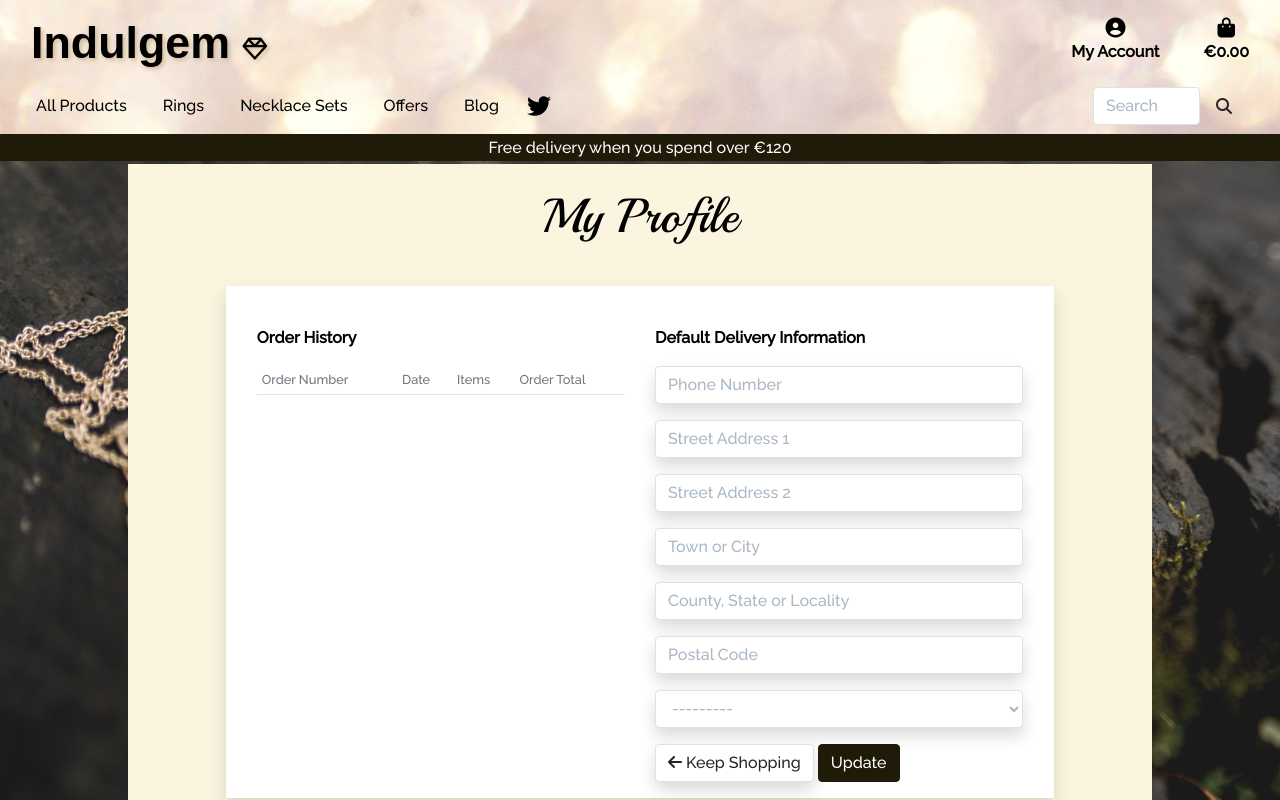
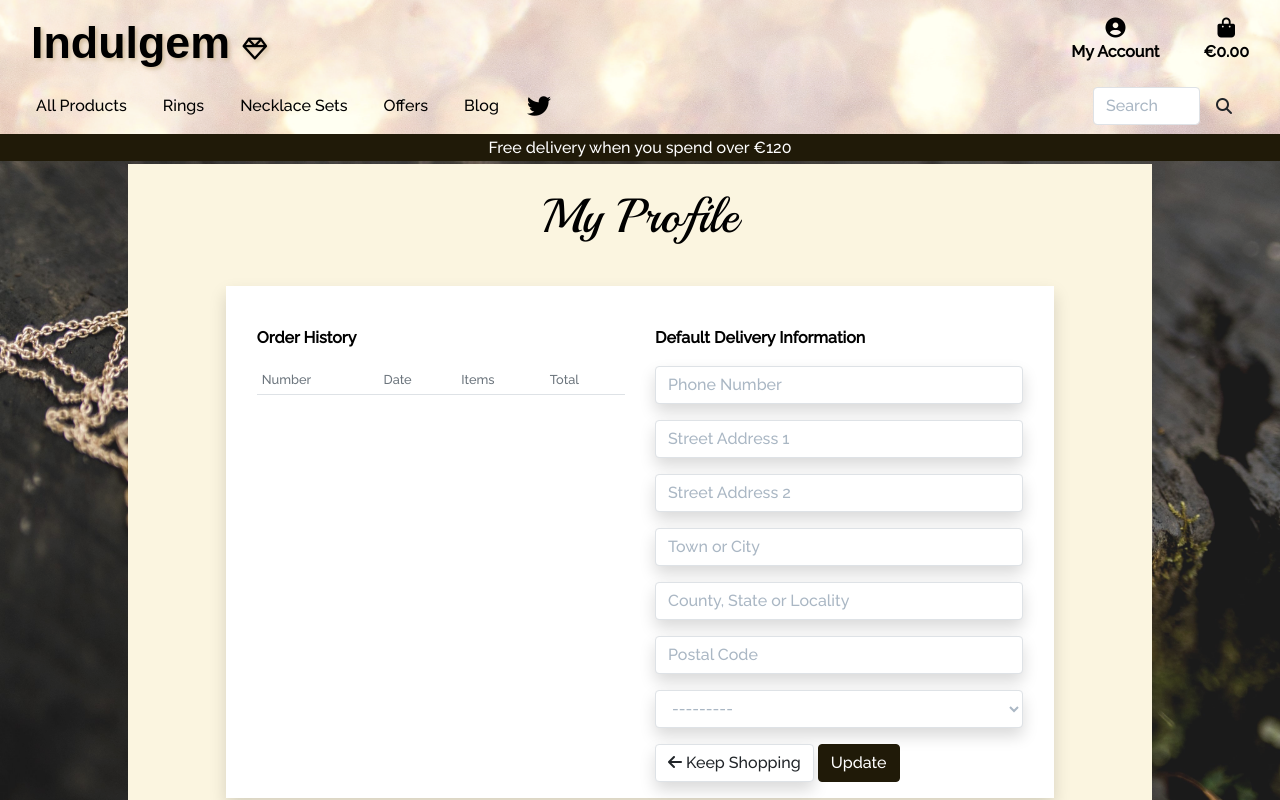
Before and after one commit to Saraholoughlin5/Milestone_Project_4, a Django app: page /profile/ in a window 1280 px wide. Run offline with Django 3.2, Linux system fonts and the light colour scheme; the visitor is signed in with stand-in values (Sample User, id 1); data comes from the database, SQL or seed files in the repository; data that the repository does not hold is empty; some libraries are stand-ins or nearby versions; some web fonts are replaced.

Commit message:
Rename order history column headings

```diff
--- a/profiles/templates/profiles/profile.html
+++ b/profiles/templates/profiles/profile.html
@@ -35,10 +35,10 @@
                     <table class="table table-sm table-borderless">
                         <thead>
                             <tr class="text-muted border-bottom">
-                                <th class="font-weight-normal small">Order Number</th>
+                                <th class="font-weight-normal small">Number</th>
                                 <th class="font-weight-normal small">Date</th>
                                 <th class="font-weight-normal small">Items</th>
-                                <th class="font-weight-normal small">Order Total</th>
+                                <th class="font-weight-normal small">Total</th>
                             </tr>
                         </thead>
                         <tbody>
@@ -47,7 +47,7 @@
                                     <td class="small">
                                         <a href="{% url 'order_history' order.order_number %}"
                                         title="{{ order.order_number }}">
-                                            {{ order.order_number|truncatechars:10 }}
+                                            {{ order.order_number|truncatechars:7 }}
                                         </a>
                                     </td>
                                     <td class="small">{{ order.date }}</td>
```
